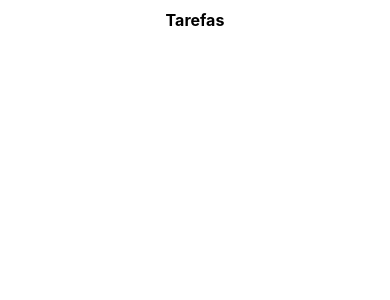
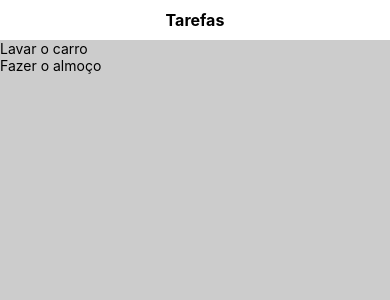
Before and after one commit to nbkhope/lista-de-tarefas, a React Native app: screen / in a window 390 px wide. Shown: the top 300 px of the page. Built offline with nearby package versions, Linux system fonts and the light colour scheme.

Commit message:
Adicionar primeira implementacao da lista

```diff
--- a/App.js
+++ b/App.js
@@ -2,12 +2,25 @@ import React from 'react';
 import { View, Text, StyleSheet, Platform, StatusBar } from 'react-native';
 
 import Header from './components/Header';
+import ListaTarefas from './components/ListaTarefas';
 
 class App extends React.Component {
   render() {
+    const tarefas = [
+      {
+        id: 'abc123',
+        texto: 'Lavar o carro'
+      },
+      {
+        id: 'def456',
+        texto: 'Fazer o almoço'
+      },
+    ];
+
     return (
       <View style={styles.container}>
         <Header>Tarefas</Header>
+        <ListaTarefas tarefas={tarefas} />
       </View>
     );
   }
@@ -16,6 +29,8 @@ class App extends React.Component {
 const styles = StyleSheet.create({
   container: {
     marginTop: Platform.OS === 'ios' ? 20 : StatusBar.currentHeight,
+    flex: 1,
+    backgroundColor: '#cccccc',
   },
 });
 
--- a/components/Header.js
+++ b/components/Header.js
@@ -13,7 +13,8 @@ const styles = StyleSheet.create({
   headerContainer: {
     alignItems: 'center',
     justifyContent: 'center',
-    height: 40
+    height: 40,
+    backgroundColor: '#fff',
   },
   headerText: {
     fontWeight: 'bold',
--- /dev/null
+++ b/components/ListaTarefas.js
@@ -0,0 +1,18 @@
+import React from 'react';
+import { View } from 'react-native';
+
+import Tarefa from './Tarefa';
+
+const ListaTarefas = (props) => {
+  const tarefas = props.tarefas.map(tarefa => (
+    <Tarefa key={tarefa.id} tarefa={tarefa} />
+  ));
+
+  return (
+    <View style={{ flex: 1 }}>
+      {tarefas}
+    </View>
+  );
+};
+
+export default ListaTarefas;
--- /dev/null
+++ b/components/Tarefa.js
@@ -0,0 +1,14 @@
+import React, { Component } from 'react';
+import { View, Text } from 'react-native';
+
+class Tarefa extends Component {
+  render() {
+    return (
+      <View>
+        <Text>{this.props.tarefa.texto}</Text>
+      </View>
+    );
+  }
+}
+
+export default Tarefa;
```
